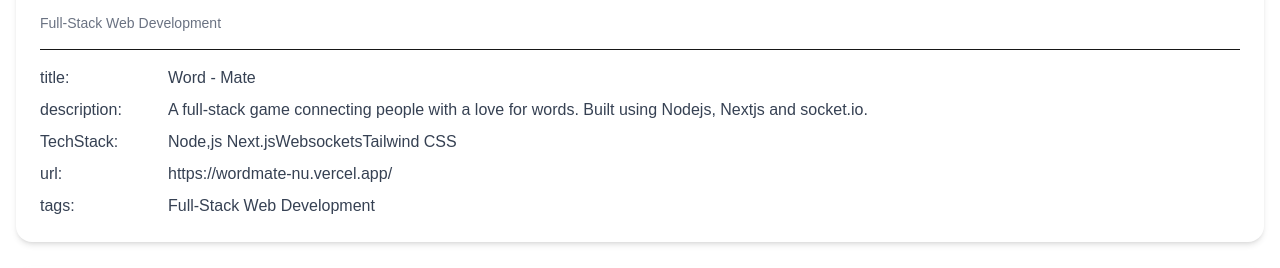
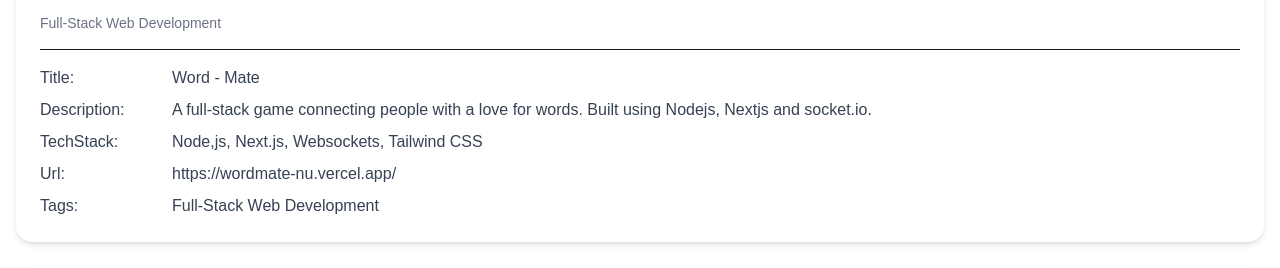
Before and after one commit to AyushAman1208/portfolio, a Next.js app: page /projects in a window 1280 px wide. Both pictures are taken after a click on the element "Word - Mate". Shown: the part 191-459 px from the top of the page. Built offline with nearby package versions, Linux system fonts and the light colour scheme.

Commit message:
debug lintintg errors

```diff
--- a/src/app/components/Card.tsx
+++ b/src/app/components/Card.tsx
@@ -1,62 +1,55 @@
 "use client";
 import { useState } from "react";
-import { FiChevronDown, FiChevronUp, FiExternalLink } from "react-icons/fi";
+import { FiChevronDown, FiChevronUp } from "react-icons/fi";
 
-interface MetadataItem {
-  label: string;
-  value: string;
-  type?: "link" | "text"; // allows clickable URLs
+// A flexible dictionary type for metadata
+export interface MetadataDict {
+  [key: string]: string | string[] | undefined;
 }
 
-interface CardProps {
+export interface CardProps {
   title: string;
   footer?: string;
-  metadataDict: { [key: string]: string };
+  metadataDict?: MetadataDict;
 }
 
 export default function Card({ title, footer, metadataDict }: CardProps) {
   const [open, setOpen] = useState(false);
 
-  const metadata: MetadataItem[] = [];
-  if (metadataDict) {
-    Object.keys(metadataDict).forEach((key) => {
-      metadata.push({ label: key, value: metadataDict[key] });
-    });
-  }
+  // Convert metadataDict into a uniform list for rendering
+  const metadata = metadataDict
+    ? Object.entries(metadataDict).map(([key, value]) => ({
+        label: key,
+        value: Array.isArray(value) ? value.join(", ") : value,
+      }))
+    : [];
 
   return (
     <div className="bg-white shadow-md rounded-2xl p-6 mb-6 hover:shadow-lg transition">
       {/* Header Row */}
       <div
-        className="flex justify-between items-center cursor-pointer"
-        onClick={() => setOpen(!open)}
+        className="flex justify-between items-center cursor-pointer select-none"
+        onClick={() => setOpen((prev) => !prev)}
       >
         <h3 className="text-xl font-semibold text-blue-600">{title}</h3>
         {open ? <FiChevronUp size={20} /> : <FiChevronDown size={20} />}
       </div>
 
-      {/* Footer always visible */}
+      {/* Footer (always visible) */}
       {footer && <p className="text-sm text-gray-500 mt-2">{footer}</p>}
 
-      {/* Collapsible metadata section */}
-      {open && (
+      {/* Collapsible Metadata Section */}
+      {open && metadata.length > 0 && (
         <div className="mt-4 border-t pt-4 space-y-2">
-          {metadata.map((item, idx) => (
-            <div key={idx} className="flex flex-col md:flex-row md:items-center">
-              <span className="font-medium text-gray-700 w-32">{item.label}:</span>
-              {item.type === "link" ? (
-                <a
-                  href={item.value}
-                  target="_blank"
-                  rel="noopener noreferrer"
-                  className="text-blue-600 hover:underline flex items-center gap-1"
-                >
-                  {item.value}
-                  <FiExternalLink size={14} />
-                </a>
-              ) : (
-                <span className="text-gray-700">{item.value}</span>
-              )}
+          {metadata.map(({ label, value }, idx) => (
+            <div
+              key={idx}
+              className="flex flex-col md:flex-row md:items-center gap-1"
+            >
+              <span className="font-medium text-gray-700 md:w-32 capitalize">
+                {label}:
+              </span>
+              <span className="text-gray-700 break-words">{value}</span>
             </div>
           ))}
         </div>
--- a/src/app/projects/page.tsx
+++ b/src/app/projects/page.tsx
@@ -1,12 +1,28 @@
-import Card from "../components/Card";
-import projects from "../../data/projects.json";
+import Card, { MetadataDict } from "../components/Card";
+import projectsData from "../../data/projects.json";
+
+// Define the shape of a project (robust and matches your data)
+interface Project extends MetadataDict {
+  title: string;
+  description?: string;
+  TechStack?: string[];
+  tags?: string[];
+}
+
+const projects = projectsData as Project[];
 
 export default function ProjectsPage() {
   return (
     <div>
       <h1 className="text-3xl font-bold mb-6">Projects</h1>
+
       {projects.map((p, i) => (
-        <Card key={i} title={p.title} metadataDict={p} footer={`${p.tags.join(", ")}`} />
+        <Card
+          key={i}
+          title={p.title}
+          metadataDict={p}
+          footer={p.tags?.length ? p.tags.join(", ") : ""}
+        />
       ))}
     </div>
   );
```
